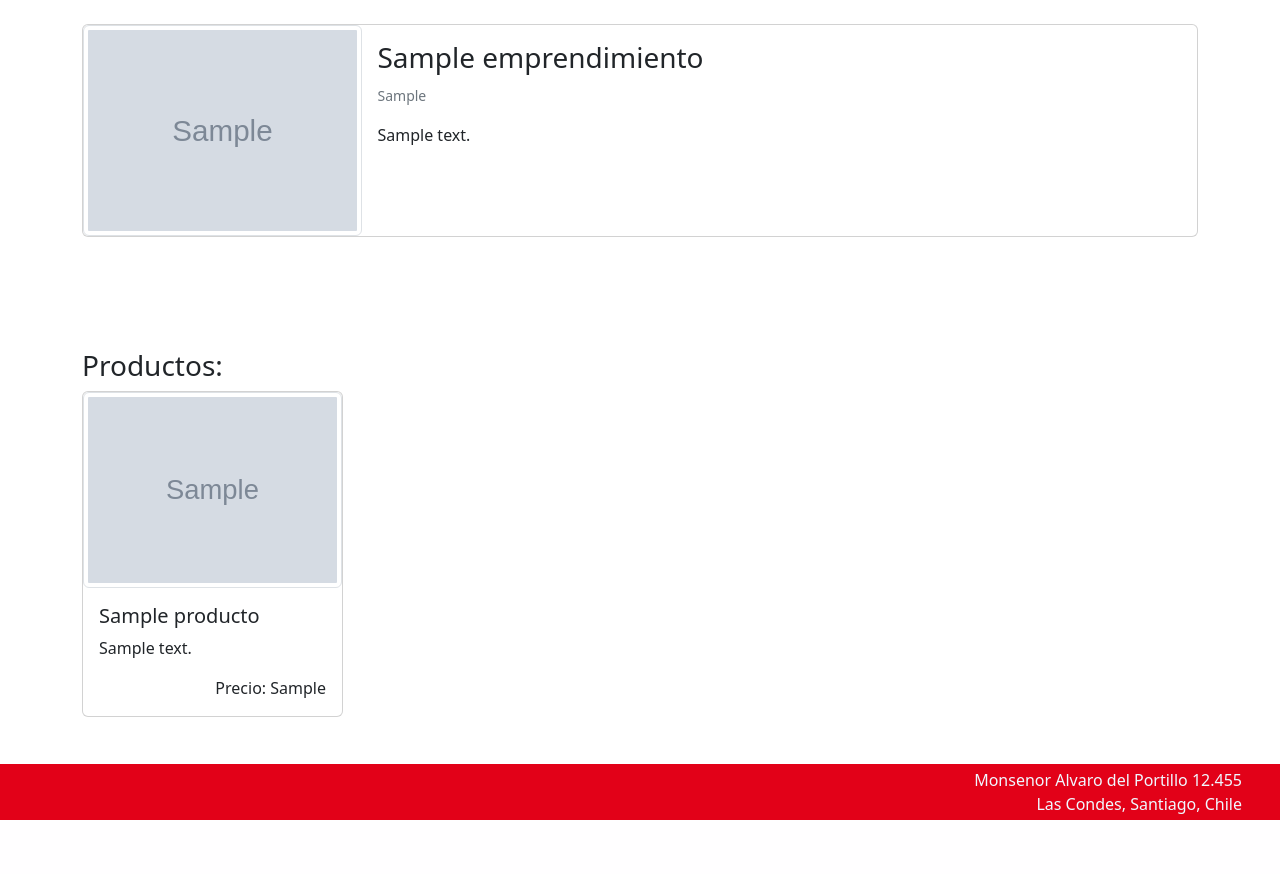
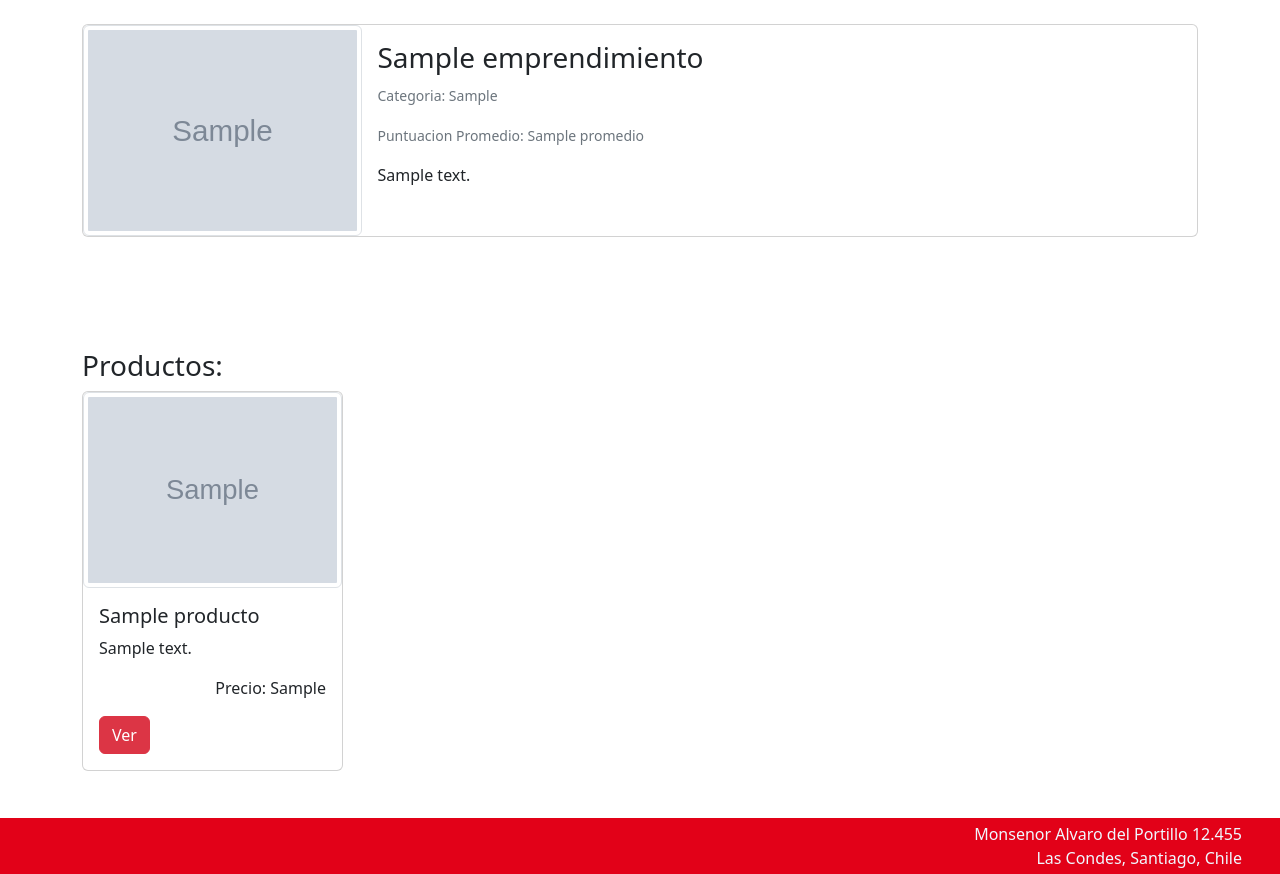
Before and after one commit to elTrillos/IDS2, a Flask app: template templates/emprendimiento.html in a window 1280 px wide. Shown: the part 77-951 px from the top of the page. Before the commit the page ends 897 px from the top, so only its background shows below. Run offline with Flask 3, Linux system fonts and the light colour scheme; tables that the repository leaves empty hold one stand-in row (values such as "Sample post"); the template is opened without the code that fills it: values that come from a table or form of the project are taken from there, most other values are stand-ins (such as "Sample title", 1, 10 or a date in 2020); grey boxes marked "Sample" are stand-in pictures.

Commit message:
feat: added avg points function and working links for products

```diff
--- a/templates/emprendimiento.html
+++ b/templates/emprendimiento.html
@@ -18,7 +18,8 @@
          <div class="col-md-9">
             <div class="card-body">
             <h3 class="card-title">{{emprendimiento.nombre}}</h3>
-            <p class="card-text"><small class="text-muted">{{emprendimiento.categoria}}</small></p>
+            <p class="card-text"><small class="text-muted">Categoria: {{emprendimiento.categoria}}</small></p>
+            <p class="card-text"><small class="text-muted">Puntuacion Promedio: {{promedio}}</small></p>
             <p class="card-text">{{emprendimiento.descripcion}}</p>
             </div>
          </div>
@@ -48,6 +49,7 @@
                   <h5 class="card-title"> {{productos[i].nombre}}</h5>
                   <p class="card-text">{{productos[i].descripcion}}</p>
                   <p class="card-text" style="text-align: right;" >Precio: {{productos[i].precio}}</p>
+                  <a href="/producto/{{productos[i].id}}" class="btn btn-danger stretched-link">Ver</a>
                </div>
             </div>
          </div>
```
